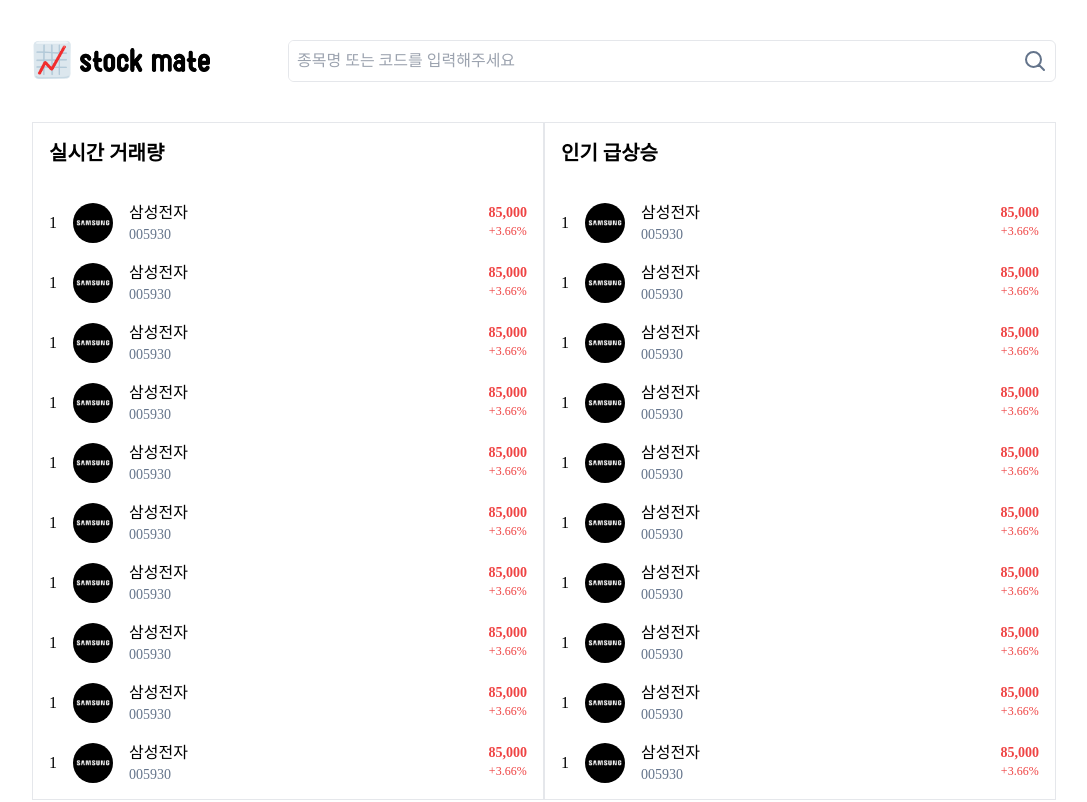
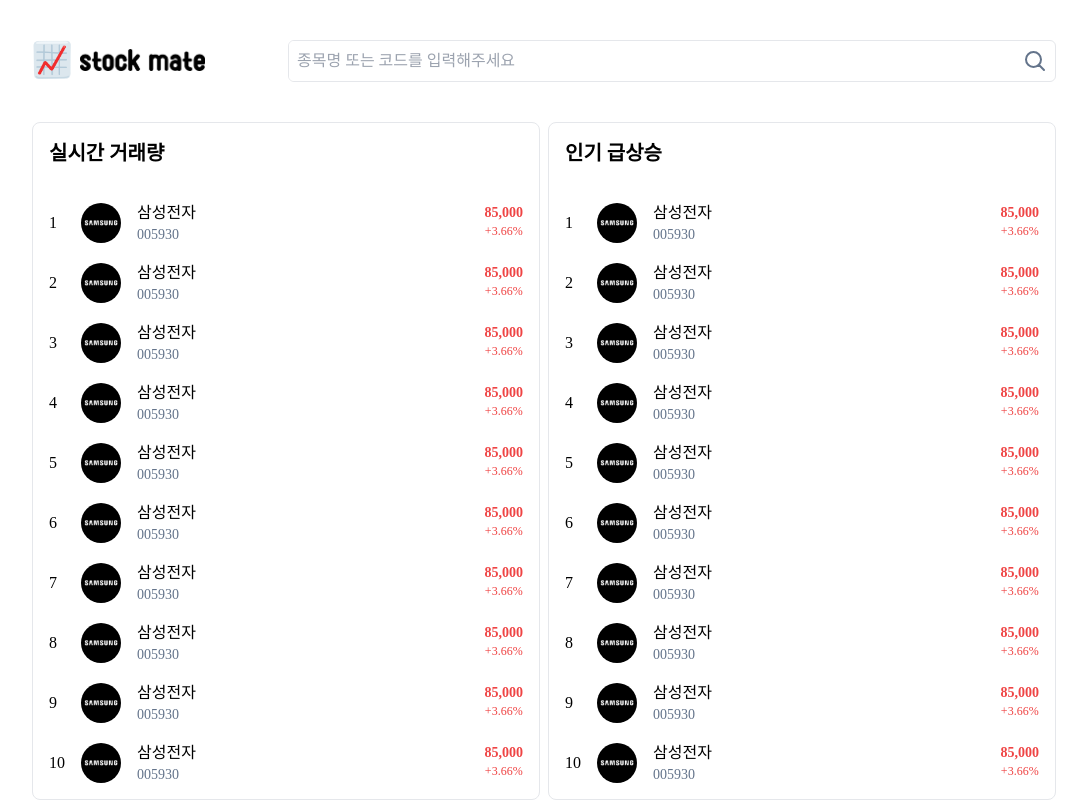
Before and after one commit to stock-mate/StockMate-Fe, a Next.js app: page / in a window 1280 px wide. Shown: the top 802 px of the page, without its empty margins (96-1183 px from the left). Built offline with nearby package versions, Linux system fonts and the light colour scheme; a web font is replaced by a local one.

Commit message:
:hammer: refector: 실시간 거래량, 인기 급상승 구현

```diff
--- a/app/page.tsx
+++ b/app/page.tsx
@@ -1,44 +1,27 @@
 import Header from "@/app/ui/header";
-import Image from "next/image";
+import RankingItem from "@/app/ui/ranking-item";
+import Footer from "@/app/ui/footer";
 
 export default function Home() {
-  const liHTML = (
-    <li className="flex justify-between h-10 mt-5">
-      <div className="flex item-center items-center gap-4">
-        {/* <span className="mr-4">1</span> */}
-        <span>1</span>
-        <Image src="/samsung.png" width={40} height={40} alt="samsung" className="rounded-full" />
-        <div className="flex flex-col">
-          <span>삼성전자</span>
-          <span className="text-slate-500 text-sm font-light">005930</span>
-        </div>
-      </div>
-      <div className="flex flex-col items-center">
-        <span className="font-semibold text-red-500 text-sm">85,000</span>
-        <span className="font-light text-red-500 text-xs">+3.66%</span>
-      </div>
-    </li>
-  );
+  const liHTML = new Array(10).fill(0).map((_, idx) => <RankingItem idx={idx} />);
 
   return (
     <>
       <Header />
       <main className="max-w-5xl w-full h-[65rem] mt-10">
         <div className="flex">
-          <section className="border w-1/2 p-4">
+          <section className="border w-1/2 p-4 rounded-lg mr-2">
             <h2 className="text-xl font-semibold pb-4">실시간 거래량</h2>
-            <ol>{new Array(10).fill(0).map((_) => liHTML)}</ol>
+            <ol>{liHTML}</ol>
           </section>
 
-          <section className="border w-1/2 p-4">
+          <section className="border w-1/2 p-4 rounded-lg">
             <h2 className="text-xl font-semibold pb-4">인기 급상승</h2>
-            <ol>{new Array(10).fill(0).map((_) => liHTML)}</ol>
+            <ol>{liHTML}</ol>
           </section>
         </div>
       </main>
-      <footer className="w-full h-[10rem] flex justify-center items-center bg-slate-50 text-slate-500 text-sm">
-        © 2024 stock mate
-      </footer>
+      <Footer />
     </>
   );
 }
--- /dev/null
+++ b/app/ui/footer.tsx
@@ -0,0 +1,9 @@
+const Footer = () => {
+  return (
+    <footer className="w-full h-[10rem] flex justify-center items-center bg-slate-50 text-slate-500 text-sm">
+      © 2024 stock mate
+    </footer>
+  );
+};
+
+export default Footer;
--- a/app/ui/logo.tsx
+++ b/app/ui/logo.tsx
@@ -4,8 +4,8 @@
 const Logo = () => {
   return (
     <Link className="flex flex-row items-center" href="/">
-      <Image src="/logo-image.png" width={40} height={100} alt="logo image" className="mr-2" />
-      <Image src="/logo-text.png" width={130} height={80} alt="logo text" />
+      <Image src="/logo-image.png" width={40} height={40} alt="logo image" className="mr-2" />
+      <Image src="/logo-text.png" width={125} height={40} alt="logo text" />
     </Link>
   );
 };
--- /dev/null
+++ b/app/ui/ranking-item.tsx
@@ -0,0 +1,25 @@
+import Image from "next/image";
+import Link from "next/link";
+
+const RankingItem = ({ idx }: any) => {
+  return (
+    <li>
+      <Link href="/" className="flex justify-between h-10 mt-5">
+        <div className="flex item-center items-center gap-4">
+          <span className="w-4">{idx + 1}</span>
+          <Image src="/samsung.png" width={40} height={40} alt="samsung" className="rounded-full" />
+          <div className="flex flex-col">
+            <span>삼성전자</span>
+            <span className="text-slate-500 text-sm font-light">005930</span>
+          </div>
+        </div>
+        <div className="flex flex-col items-center">
+          <span className="font-semibold text-red-500 text-sm">85,000</span>
+          <span className="font-light text-red-500 text-xs">+3.66%</span>
+        </div>
+      </Link>
+    </li>
+  );
+};
+
+export default RankingItem;
```
